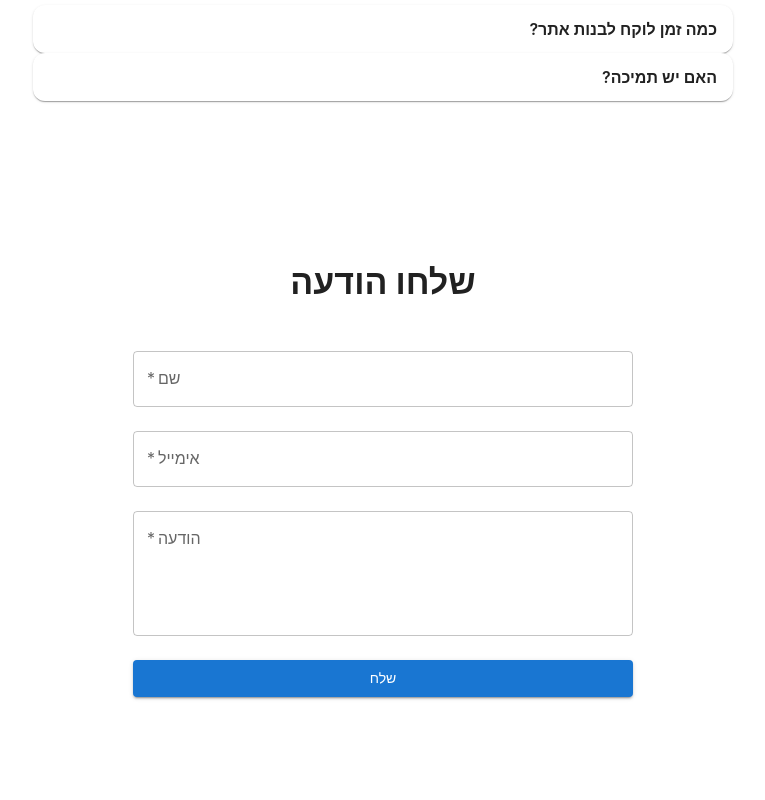
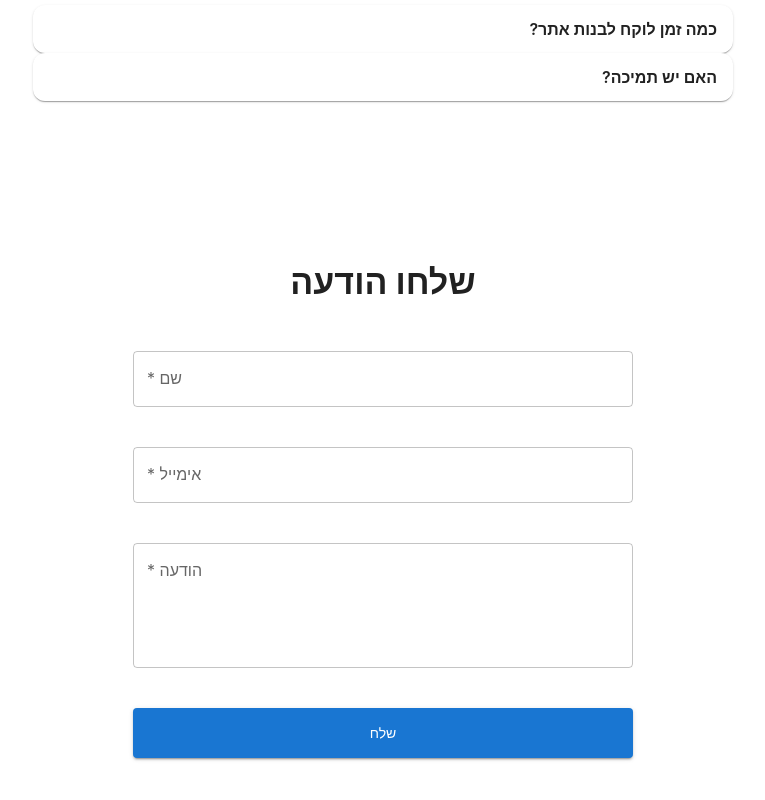
Before and after one commit to urikhaimov/landing-template, a Next.js app: page / in a window 1280 px wide. Shown: the part 1781-2581 px from the top of the page, without its empty margins (257-1022 px from the left). Before the commit the page ends 2558 px from the top, so only its background shows below. Built offline with nearby package versions, Linux system fonts and the light colour scheme; some icons are missing.

Commit message:
contact fixed

```diff
--- a/src/components/Contact.tsx
+++ b/src/components/Contact.tsx
@@ -1,9 +1,17 @@
 "use client";
 
-import { Box, Typography, TextField, Button, Alert } from "@mui/material";
+import {
+  Box,
+  Typography,
+  TextField,
+  Button,
+  Alert,
+  FormHelperText,
+} from "@mui/material";
 import { useForm } from "react-hook-form";
 import { useState, useContext } from "react";
 import { AppContext } from "../lib/AppContext";
+import { motion } from "framer-motion";
 
 interface FormValues {
   name: string;
@@ -13,11 +21,48 @@ interface FormValues {
 
 export default function Contact() {
   const { ui, lang } = useContext(AppContext)!;
-  const { register, handleSubmit, reset } = useForm<FormValues>();
+
+  const {
+    register,
+    handleSubmit,
+    formState: { errors },
+    trigger,
+    reset,
+  } = useForm<FormValues>();
 
   const [loading, setLoading] = useState(false);
   const [status, setStatus] = useState<"success" | "error" | null>(null);
 
+  // Shake animation
+  const shake = {
+    animate: (err: boolean) =>
+      err
+        ? {
+            x: [-6, 6, -6, 6, 0],
+            transition: { duration: 0.3 },
+          }
+        : {},
+  };
+
+  // Static layout CSS (NOT in <motion.div style>)
+  const fieldWrapper = {
+    width: "100%",
+    maxWidth: "500px",
+    position: "relative",
+    margin: "0 auto",
+  };
+
+  const helperStyle = {
+    position: "absolute",
+    bottom: "-22px",
+    fontSize: "0.75rem",
+    color: "error.main",
+    ...(lang === "he"
+      ? { right: 0, textAlign: "right" }
+      : { left: 0, textAlign: "left" }),
+  };
+
+  // Submit handler
   const onSubmit = async (data: FormValues) => {
     setLoading(true);
     setStatus(null);
@@ -63,56 +108,104 @@ export default function Contact() {
             mx: "auto",
             display: "flex",
             flexDirection: "column",
-            gap: 3,
+            gap: 5,
             direction: lang === "he" ? "rtl" : "ltr",
           }}
-          aria-describedby="contact-description"
         >
+          {/* NAME */}
+          <motion.div animate={shake.animate(!!errors.name)}>
+            <Box sx={fieldWrapper}>
               <TextField
-            label={lang === "he" ? "שם" : "Name"}
-            {...register("name", { required: true })}
-            id="contact-name"
-            aria-required="true"
-            required
+                fullWidth
+                label={lang === "he" ? "שם *" : "Name *"}
+                {...register("name", {
+                  required: lang === "he" ? "נא למלא את השם" : "Name is required",
+                  minLength: {
+                    value: 2,
+                    message: lang === "he" ? "השם קצר מדי" : "Name is too short",
+                  },
+                })}
+                error={!!errors.name}
+                onBlur={() => trigger("name")}
               />
+              {errors.name && (
+                <FormHelperText sx={helperStyle}>
+                  {errors.name.message}
+                </FormHelperText>
+              )}
+            </Box>
+          </motion.div>
 
+          {/* EMAIL */}
+          <motion.div animate={shake.animate(!!errors.email)}>
+            <Box sx={fieldWrapper}>
               <TextField
+                fullWidth
                 type="email"
-            label={lang === "he" ? "אימייל" : "Email"}
-            {...register("email", { required: true })}
-            id="contact-email"
-            aria-required="true"
-            required
+                label={lang === "he" ? "אימייל *" : "Email *"}
+                {...register("email", {
+                  required: lang === "he" ? "נא למלא אימייל" : "Email is required",
+                  pattern: {
+                    value: /\S+@\S+\.\S+/,
+                    message:
+                      lang === "he" ? "האימייל אינו תקין" : "Invalid email",
+                  },
+                })}
+                error={!!errors.email}
+                onBlur={() => trigger("email")}
               />
+              {errors.email && (
+                <FormHelperText sx={helperStyle}>
+                  {errors.email.message}
+                </FormHelperText>
+              )}
+            </Box>
+          </motion.div>
 
+          {/* MESSAGE */}
+          <motion.div animate={shake.animate(!!errors.message)}>
+            <Box sx={fieldWrapper}>
               <TextField
-            label={lang === "he" ? "הודעה" : "Message"}
-            {...register("message", { required: true })}
-            id="contact-message"
-            aria-required="true"
+                fullWidth
                 multiline
                 rows={4}
-            required
+                label={lang === "he" ? "הודעה *" : "Message *"}
+                {...register("message", {
+                  required:
+                    lang === "he" ? "נא לכתוב הודעה" : "Message is required",
+                  minLength: {
+                    value: 5,
+                    message:
+                      lang === "he" ? "ההודעה קצרה מדי" : "Message is too short",
+                  },
+                })}
+                error={!!errors.message}
+                onBlur={() => trigger("message")}
               />
+              {errors.message && (
+                <FormHelperText sx={helperStyle}>
+                  {errors.message.message}
+                </FormHelperText>
+              )}
+            </Box>
+          </motion.div>
 
+          {/* NOTIFICATIONS */}
           {status === "success" && (
-            <Alert severity="success" aria-live="polite">
-              {lang === "he" ? "ההודעה נשלחה!" : "Message sent!"}
-            </Alert>
+            <Alert severity="success">{lang === "he" ? "ההודעה נשלחה!" : "Message sent!"}</Alert>
           )}
 
           {status === "error" && (
-            <Alert severity="error" aria-live="assertive">
-              {lang === "he" ? "שגיאה בשליחה" : "Error sending message"}
-            </Alert>
+            <Alert severity="error">{lang === "he" ? "שגיאה בשליחה" : "Error sending message"}</Alert>
           )}
 
+          {/* SUBMIT */}
           <Button
             type="submit"
             variant="contained"
             color="primary"
             disabled={loading}
-            aria-label={ui.contactSend}
+            sx={{ height: 50 }}
           >
             {loading
               ? lang === "he"
```
Lines whose indentation alone changed are shown as unchanged.
